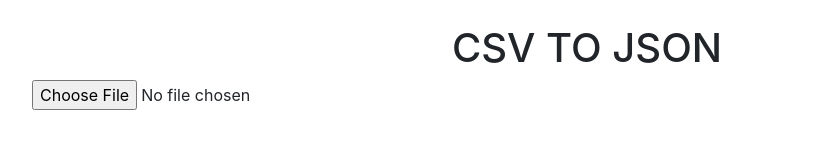
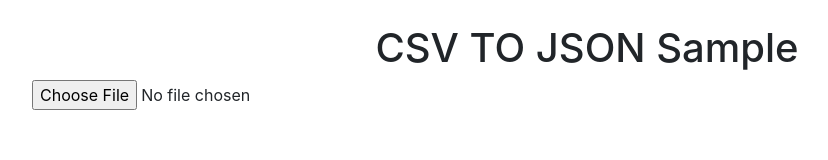
Before and after one commit to GilsEce/csv_to_json, a plain HTML site: page index.html in a window 1280 px wide. Shown: the whole page, without its empty margins (53-881 px from the left). Drawn offline with nearby package versions, Linux system fonts and the light colour scheme.

Commit message:
Update index.html
sample

```diff
--- a/index.html
+++ b/index.html
@@ -14,7 +14,7 @@
 <div class="container">
 
 	<div class="row justify-content-center">
-		<h1 class="mt-4">CSV TO JSON</h1>
+		<h1 class="mt-4">CSV TO JSON Sample</h1>
 		<div class="col-md-12">
 			<input type="file" name="" id="csv_file">
 		</div>
```
